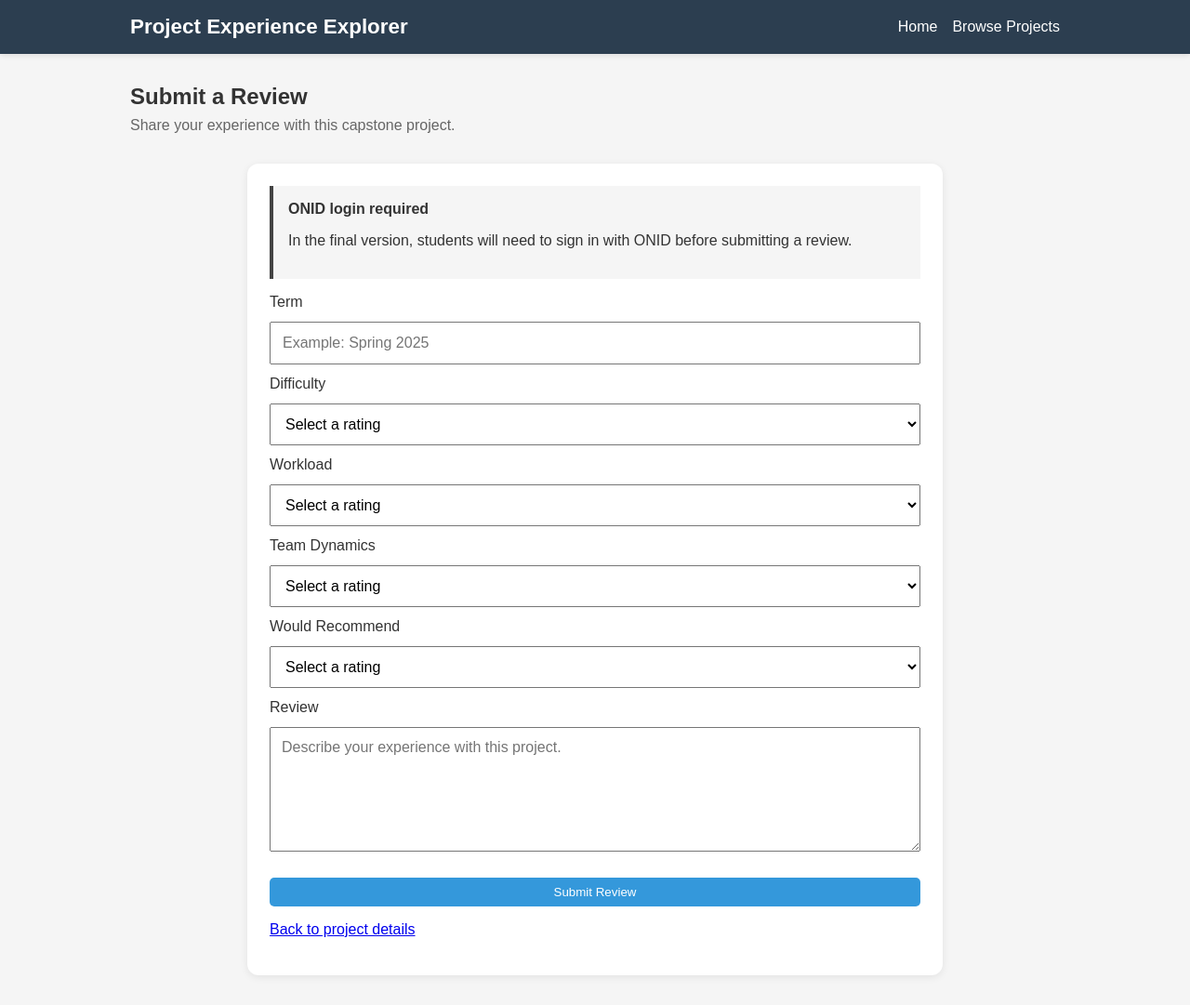
After one commit to caydub/CS-467-Capstone---Project-Experience-Explorer, a Flask app: page /project/1/submit-review in a window 1280 px wide. The commit adds this page. Shown: the whole page at 93% size. Run offline with Flask 3, Linux system fonts and the light colour scheme.

Commit message:
Add review submission form frontend

```diff
--- a/main.py
+++ b/main.py
@@ -2,7 +2,6 @@ import os
 import pymysql
 from flask import Flask, render_template, request
 from dotenv import load_dotenv
-
 
 # Load variables from .env file into the environment (local development only)
 load_dotenv()
@@ -35,7 +34,6 @@ db_config = {
     'cursorclass': pymysql.cursors.DictCursor
 }
 
-
 if os.environ.get('GAE_ENV', '').startswith('standard'):
     db_config['unix_socket'] = (
         '/cloudsql/project-experience-explorer:us-central1:'
@@ -50,125 +48,111 @@ def get_db_connection():
     return pymysql.connect(**db_config)
 
 
-projects = {
-    1: {
-        'id': 1,
-        'title': 'AR Arcade Classics',
-        'workload': 'High',
-        'difficulty': '8/10',
-        'difficulty_score': 8,
-        'recommend': 'Yes',
-        'review_count': 1,
-        'top_snippet': (
-            'Fun project with a lot of creative freedom, but it can get difficult '
-            'as there are a lot of moving parts.'
-        ),
-        'description': (
-            'You will recreate one or more classic arcade games in Augmented '
-            'Reality and/or Virtual Reality. You choose the game(s). You choose '
-            'AR, VR, or both!'
-        )
-    },
-
-    2: {
-        'id': 2,
-        'title': 'Job Tracker',
-        'workload': 'Medium',
-        'difficulty': '5/10',
-        'difficulty_score': 5,
-        'recommend': 'Yes',
-        'review_count': 1,
-        'top_snippet': (
-            'Fairly straightforward project that can be as detailed as the '
-            'student wants, depending on number of features built.'
-        ),
-        'description': (
-            'This web app allows students to track their internship/job hunting '
-            'efforts. The target users would be CS students who are attempting '
-            'to land internships and full time positions upon graduation.'
-        )
-    },
-
-    3: {
-        'id': 3,
-        'title': 'Mobile Treasure Hunt - Cross-Platform',
-        'workload': 'Very High',
-        'difficulty': '8/10',
-        'difficulty_score': 8,
-        'recommend': 'Yes',
-        'review_count': 1,
-        'top_snippet': 'Fun but slightly difficult project.',
-        'description': (
-            'Mobile treasure hunt game that gives clues and uses GPS to determine '
-            'if the user has solved the clue. Each clue can lead to the next and '
-            'so on until the treasure is found.'
-        )
-    }
-}
-
-reviews = {
-    1: [
-        {
-            'reviewer': 'user1',
-            'term': 'Spring 2025',
-            'text': (
-                'Fun project with a lot of creative freedom, but it can get '
-                'difficult as there are a lot of moving parts.'
-            )
-        },
-    ],
-    2: [
-        {
-            'reviewer': 'user2',
-            'term': 'Fall 2025',
-            'text': (
-                'Fairly straightforward project that can be as detailed as the '
-                'student wants, depending on number of features built.'
-            )
-        }
-    ],
-    3: [
-        {
-            'reviewer': 'user3',
-            'term': 'Winter 2025',
-            'text': 'Fun but slightly difficult project.'
-        }
-    ]
-}
-
-
 @app.route('/')
 def home():
+    """Render the project listing page with optional search filtering."""
     search_query = request.args.get('search', '').strip()
+    conn = get_db_connection()
+    cursor = conn.cursor()
 
     if search_query:
-        filtered_projects = [
-            project for project in projects.values()
-            if search_query.lower() in project['title'].lower()
-        ]
+        cursor.execute("""
+            SELECT
+                p.project_id,
+                p.title,
+                p.description,
+                COUNT(r.review_id) AS review_count,
+                AVG(r.difficulty) AS difficulty,
+                AVG(r.workload) AS workload,
+                AVG(r.would_recommend) AS would_recommend,
+                MAX(r.review_text) AS top_snippet
+            FROM projects p
+            LEFT JOIN reviews r ON p.project_id = r.project_id
+            WHERE p.title LIKE %s
+            GROUP BY p.project_id
+            ORDER BY p.title
+        """, (f'%{search_query}%',))
     else:
-        filtered_projects = list(projects.values())
+        cursor.execute("""
+            SELECT
+                p.project_id,
+                p.title,
+                p.description,
+                COUNT(r.review_id) AS review_count,
+                AVG(r.difficulty) AS difficulty,
+                AVG(r.workload) AS workload,
+                AVG(r.would_recommend) AS would_recommend,
+                MAX(r.review_text) AS top_snippet
+            FROM projects p
+            LEFT JOIN reviews r ON p.project_id = r.project_id
+            GROUP BY p.project_id
+            ORDER BY p.title
+        """)
+
+    projects = cursor.fetchall()
+    conn.close()
 
     return render_template(
         'index.html',
-        projects=filtered_projects,
+        projects=projects,
         search_query=search_query
     )
 
 
-@app.route('/project/<int:id>')
-def project_detail(id):
-    project = projects.get(id)
+@app.route('/project/<int:project_id>')
+def project_detail(project_id):
+    """Render the project detail page with all reviews."""
+    conn = get_db_connection()
+    cursor = conn.cursor()
+
+    cursor.execute("""
+        SELECT
+            p.project_id,
+            p.title,
+            p.description,
+            AVG(r.difficulty) AS difficulty,
+            AVG(r.workload) AS workload,
+            AVG(r.would_recommend) AS would_recommend
+        FROM projects p
+        LEFT JOIN reviews r ON p.project_id = r.project_id
+        WHERE p.project_id = %s
+        GROUP BY p.project_id
+    """, (project_id,))
+
+    project = cursor.fetchone()
 
     if project is None:
+        conn.close()
         return "Project not found", 404
 
-    project_reviews = reviews.get(id, [])
+    cursor.execute("""
+        SELECT
+            r.review_text,
+            r.term,
+            r.difficulty,
+            r.workload,
+            r.would_recommend,
+            s.pseudonym
+        FROM reviews r
+        JOIN students s ON r.student_id = s.student_id
+        WHERE r.project_id = %s
+        ORDER BY r.created_at DESC
+    """, (project_id,))
+
+    reviews = cursor.fetchall()
+    conn.close()
+
     return render_template(
         'project_detail.html',
         project=project,
-        reviews=project_reviews
+        reviews=reviews
     )
+
+
+@app.route('/project/<int:project_id>/submit-review')
+def submit_review(project_id):
+    """Display the review submission page."""
+    return render_template('submit_review.html', project_id=project_id)
 
 
 @app.route('/test-db')
--- a/static/style.css
+++ b/static/style.css
@@ -184,3 +184,33 @@ body {
         margin: 1.5rem auto;
     }
 }
+
+/* Review Form Styles */
+.form-card {
+    max-width: 700px;
+    margin: 2rem auto;
+    padding: 1.5rem;
+    background: white;
+    border-radius: 12px;
+    box-shadow: 0 2px 8px rgba(0, 0, 0, 0.08);
+}
+
+.form-card form {
+    display: flex;
+    flex-direction: column;
+    gap: 0.75rem;
+}
+
+.form-card input,
+.form-card select,
+.form-card textarea {
+    padding: 0.75rem;
+    font: inherit;
+}
+
+.login-prompt {
+    margin-bottom: 1rem;
+    padding: 1rem;
+    background: #f5f5f5;
+    border-left: 4px solid #444;
+}
--- a/templates/index.html
+++ b/templates/index.html
@@ -25,7 +25,7 @@
             <p><strong>Difficulty:</strong> {{ project.difficulty }}</p>
 
             <div class="rating-bar">
-                <div class="rating-fill" style="width: {{ project.difficulty_score * 10 }}%;"></div>
+                <div class="rating-fill" style="width: 0%;"></div>
             </div>
 
             <p><strong>Workload:</strong> {{ project.workload }}</p>
--- /dev/null
+++ b/templates/submit_review.html
@@ -0,0 +1,85 @@
+{% extends "base.html" %}
+
+{% block title %}Submit Review{% endblock %}
+
+{% block content %}
+<section class="page-header">
+    <h1>Submit a Review</h1>
+    <p>Share your experience with this capstone project.</p>
+</section>
+
+<section class="form-card">
+    <div class="login-prompt">
+        <strong>ONID login required</strong>
+        <p>In the final version, students will need to sign in with ONID before submitting a review.</p>
+    </div>
+
+    <form action="#" method="post">
+        <label for="term">Term</label>
+        <input
+            type="text"
+            id="term"
+            name="term"
+            placeholder="Example: Spring 2025"
+            required
+        >
+
+        <label for="difficulty">Difficulty</label>
+        <select id="difficulty" name="difficulty" required>
+            <option value="">Select a rating</option>
+            <option value="1">1 - Very easy</option>
+            <option value="2">2 - Easy</option>
+            <option value="3">3 - Moderate</option>
+            <option value="4">4 - Hard</option>
+            <option value="5">5 - Very hard</option>
+        </select>
+
+        <label for="workload">Workload</label>
+        <select id="workload" name="workload" required>
+            <option value="">Select a rating</option>
+            <option value="1">1 - Very light</option>
+            <option value="2">2 - Light</option>
+            <option value="3">3 - Moderate</option>
+            <option value="4">4 - Heavy</option>
+            <option value="5">5 - Very heavy</option>
+        </select>
+
+        <label for="team_dynamics">Team Dynamics</label>
+        <select id="team_dynamics" name="team_dynamics" required>
+            <option value="">Select a rating</option>
+            <option value="1">1 - Very poor</option>
+            <option value="2">2 - Poor</option>
+            <option value="3">3 - Average</option>
+            <option value="4">4 - Good</option>
+            <option value="5">5 - Excellent</option>
+        </select>
+
+        <label for="would_recommend">Would Recommend</label>
+        <select id="would_recommend" name="would_recommend" required>
+            <option value="">Select a rating</option>
+            <option value="1">1 - Strongly disagree</option>
+            <option value="2">2 - Disagree</option>
+            <option value="3">3 - Neutral</option>
+            <option value="4">4 - Agree</option>
+            <option value="5">5 - Strongly agree</option>
+        </select>
+
+        <label for="review_text">Review</label>
+        <textarea
+            id="review_text"
+            name="review_text"
+            rows="6"
+            placeholder="Describe your experience with this project."
+            required
+        ></textarea>
+
+        <button type="submit" class="button">Submit Review</button>
+    </form>
+
+    <p>
+        <a href="{{ url_for('project_detail', project_id=project_id) }}">
+            Back to project details
+        </a>
+    </p>
+</section>
+{% endblock %}
```
Also changed, not shown: templates/project_detail.html (+8 -4 lines).
